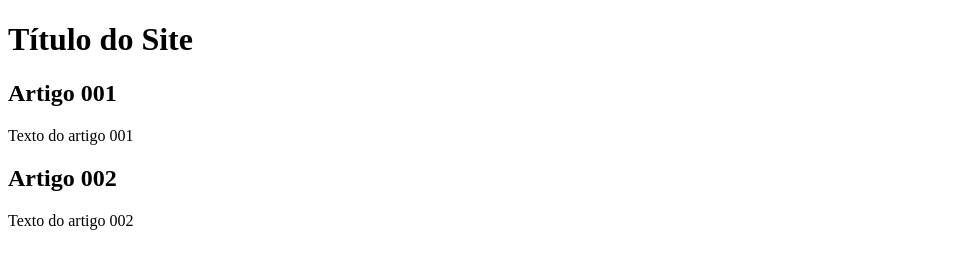
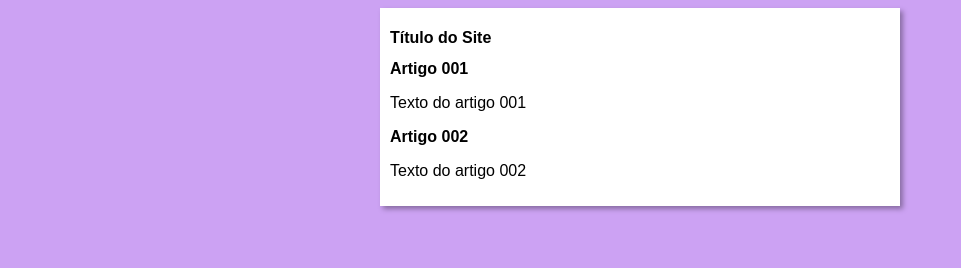
Before and after one commit to brayannmb/projeto-site, a plain HTML site: page index.html in a window 1280 px wide. Shown: the whole page, without its empty margins (0-961 px from the left). Drawn offline with Linux system fonts and the light colour scheme.

Commit message:
adicionando design

```diff
--- /dev/null
+++ b/estilos/style.css
@@ -0,0 +1,18 @@
+* {
+    font-family: Arial, Helvetica, sans-serif;
+    font-size: 16px;
+}
+
+body {
+    background-color: rgb(204, 162, 243);
+
+}
+
+main {
+    background-color: white;
+    width: 500px;
+    margin: auto;
+    padding: 10px;
+    box-shadow: 3px 3px 5px rgba(0, 0, 0, 0.336);
+
+}
--- a/index.html
+++ b/index.html
@@ -4,6 +4,7 @@
     <meta charset="UTF-8">
     <meta name="viewport" content="width=device-width, initial-scale=1.0">
     <title>Título do Site</title>
+    <link rel="stylesheet" href="estilos/style.css">
 </head>
 <body>
     <main>
```
